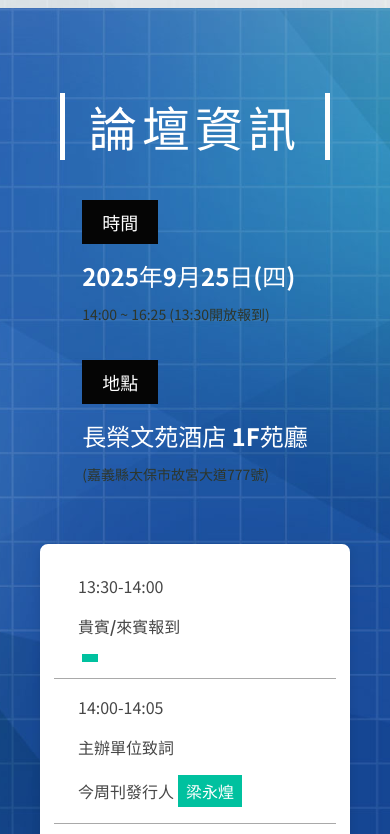
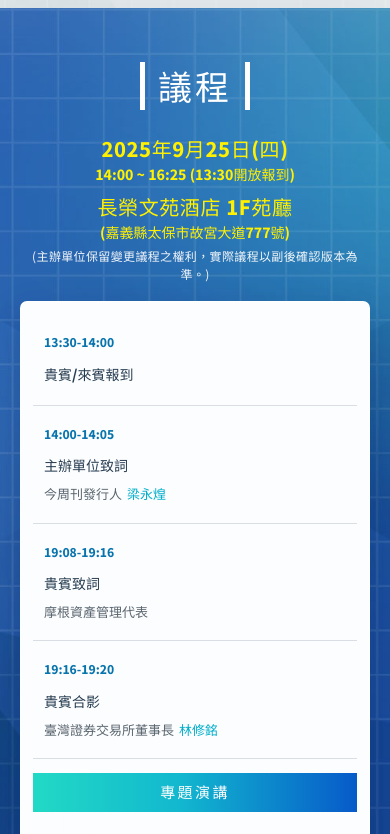
Before and after one commit to jackietsairock/NEWNERGYFOURM, a Vue app: page / in a window 390 px wide. Shown: the part 3000-3834 px from the top of the page. Built offline with nearby package versions, Linux system fonts and the light colour scheme.

Commit message:
更新議程標題為「議程」，新增專題演講和焦點對談區段，優化 agenda.vue 組件結構與樣式

```diff
--- a/src/assets/json/info.json
+++ b/src/assets/json/info.json
@@ -47,7 +47,7 @@
     {
       "cmsType": "agenda",
       "id": 1,
-      "title": "論壇資訊",
+      "title": "議程",
       "titleColor": "#000",
       "titleEn": "亮點議題",
       "titleEnColor": "#20776e",
@@ -103,6 +103,7 @@
         },
         {
           "time": "19:20-19:40",
+          "section": "專題演講",
           "topic": "【專題演講一】<br>川普經濟新局與2026總體趨勢",
           "speaker": [
             {
@@ -123,6 +124,7 @@
         },
         {
           "time": "20:00-20:40",
+          "section": "焦點對談",
           "topic": "【富足今周起Live】<br>投資AI時代的全球關鍵布局",
           "speaker": [
             {
--- a/src/components/agenda.vue
+++ b/src/components/agenda.vue
@@ -1,89 +1,340 @@
 <script setup>
   import Title from './Title.vue'
+  import agendaSideTitle from '../assets/image/T-3.png'
 
   defineProps({
-    infoData: Object
-  });
-
+    infoData: {
+      type: Object,
+      default: () => ({})
+    }
+  })
 </script>
 
 <template>
-    <div :class="['content_wrap',infoData.id===1 ? 'agenda1' : 'agenda2']">
+  <div class="content_wrap agenda_wrap">
+    <img class="agenda_vertical" :src="agendaSideTitle" alt="" aria-hidden="true" />
+
     <Title :infoData="infoData" />
-        <div class="agenda_box max-w-[1366px] pl-10 pr-10 pb-10 mx-auto">
-            <!--<p class="text-center text-white font-bold text-5xl sm:text-9xl" style="letter-spacing: 3px;">AGENDA</p>-->
-            <div class="event_info_box flex flex-col gap-4 my-10 w-fit mx-auto">
-                <div v-for="(item, idx) in infoData.event_info" :key="idx" class="event_info_item flex flex-col items-start gap-4 sm:items-center sm:flex-row sm:gap-8">
-                    <div class="event_info_label">
-                        <div class="label_box bg-[#050505] w-fit px-5 py-2">
-                            <p class="text-lg text-[#fff] font-bold sm:text-2xl">{{ item.label }}</p>
+
+    <div class="agenda_box">
+      <div v-if="infoData.event_info?.length" class="event_info_box">
+        <div
+          v-for="(item, idx) in infoData.event_info"
+          :key="`${item.label}-${idx}`"
+          class="event_info_item"
+        >
+          <p class="event_info_title" v-html="item.title"></p>
+          <p v-if="item.detail" class="event_info_detail" v-html="item.detail"></p>
         </div>
       </div>
-                    <div class="event_info_value flex flex-col gap-3 text-left mb-5 items-baseline sm:mb-0 sm:flex-row sm:gap-8">
-                        <p class="text-2xl text-[#fff] font-bold sm:text-4xl" v-html="item.title"></p>
-                        <p class="text-sm text-[#2e362b] sm:text-base">{{item.detail}}</p>
+
+      <p v-if="infoData.note" class="agenda_note">{{ infoData.note }}</p>
+
+      <div class="agenda_table" role="table" aria-label="論壇議程">
+        <div class="agenda_table_head" role="row">
+          <div role="columnheader">時間</div>
+          <div role="columnheader">議程</div>
         </div>
+
+        <template v-for="(item, idx) in infoData.agendaInfo" :key="`${item.time}-${idx}`">
+          <div v-if="item.section" class="agenda_section" role="row">
+            <div role="cell">{{ item.section }}</div>
           </div>
-            </div>
-            <div class="agenda_table flex flex-col bg-white p-3 rounded-lg">
-                <div v-for="(item ,idx) in infoData.agendaInfo" :key="idx" class="agenda_table_item flex flex-col lg:flex-row">
-                    <div class="time_box w-full lg:w-[14%]">
-                        <p class="text-md lg:text-xl" :style="{color: idx === 0 ? '#474747' : '#474747'}">{{item.time}}</p>
-                    </div>
-                    <div class="title_box w-full lg:w-[55%]">
-                        <p class="text-md font-bold lg:text-xl" :style="{color: idx === 0 ? '#474747' : '#474747'}" v-html="item.topic"></p>
-                    </div>
-                    <div class="speaker_area flex flex-col w-full gap-3 lg:w-[45%]">
-                        <div v-for="(item ,idx) in item.speaker" :key="idx" class="speaker_box flex flex-row text-md w-full items-center lg:text-xl">
-                            <p v-html="item.speakerTitle" class="" style="color: #474747"></p>
-                            <p :class="item.speakerName !== '' ? `block bg-[#00c19f] text-white whitespace-nowrap font-bold ml-1 py-1 px-2` : `hidden`" :style="{color: item.speakerName !== '講者' ? '#fff' : '#fff'}"> {{item.speakerName}}</p>
+
+          <div class="agenda_table_item" role="row">
+            <div class="time_box" role="cell">{{ item.time }}</div>
+
+            <div class="agenda_content" role="cell">
+              <div class="topic_box" v-html="item.topic"></div>
+
+              <div
+                v-if="item.speaker?.some((speaker) => speaker?.speakerTitle || speaker?.speakerName)"
+                class="speaker_area"
+              >
+                <div
+                  v-for="(speaker, speakerIdx) in item.speaker"
+                  :key="speakerIdx"
+                  v-show="speaker?.speakerTitle || speaker?.speakerName"
+                  class="speaker_box"
+                >
+                  <span v-if="speaker.speakerTitle" class="speaker_title" v-html="speaker.speakerTitle"></span>
+                  <strong v-if="speaker.speakerName" class="speaker_name">{{ speaker.speakerName }}</strong>
                 </div>
               </div>
             </div>
           </div>
-            <p class="agenda_note text-center text-sm text-[#2e362b] mt-4">{{ infoData.note }}</p>
+        </template>
+      </div>
     </div>
   </div>
 </template>
 
 <style scoped lang="scss">
-    .title_box p :deep(br){
-        margin-bottom: 1rem;
+  .agenda_wrap{
+    max-width: 1366px;
+    padding: 82px 110px 100px 190px;
+  }
+
+  .agenda_vertical{
+    position: absolute;
+    top: 245px;
+    left: 54px;
+    width: 105px;
+    height: auto;
+    pointer-events: none;
+    user-select: none;
+  }
+
+  .agenda_box{
+    width: 100%;
+    margin: 0 auto;
+  }
+
+  .event_info_box{
+    display: flex;
+    flex-direction: column;
+    align-items: center;
+    gap: 2px;
+    margin: 28px auto 4px;
+    text-align: center;
+  }
+
+  .event_info_item{
+    display: flex;
+    flex-wrap: wrap;
+    align-items: baseline;
+    justify-content: center;
+    gap: 9px;
+  }
+
+  .event_info_title,
+  .event_info_detail{
+    margin: 0;
+    color: #fff100;
+    font-weight: 800;
+    line-height: 1.45;
+  }
+
+  .event_info_title{
+    font-size: clamp(20px, 2.2vw, 30px);
+    letter-spacing: 0.03em;
+  }
+
+  .event_info_detail{
+    font-size: clamp(14px, 1.4vw, 18px);
+  }
+
+  .agenda_note{
+    margin: 5px 0 24px;
+    color: rgba(255, 255, 255, 0.94);
+    font-size: 13px;
+    letter-spacing: 0.03em;
+    text-align: center;
+  }
+
+  .agenda_note::before{
+    content: '(';
+  }
+
+  .agenda_note::after{
+    content: ')';
   }
 
   .agenda_table{
-        border: 2px solid #fff;
-        box-shadow: 0px 4px 10px rgba(0, 0, 0, 0.1);
+    overflow: hidden;
+    padding: 20px 28px 24px;
+    border: 1px solid rgba(255, 255, 255, 0.92);
+    border-radius: 7px;
+    background: rgba(255, 255, 255, 0.99);
+    box-shadow: 0 15px 34px rgba(0, 28, 74, 0.25);
+  }
+
+  .agenda_table_head,
+  .agenda_table_item{
+    display: grid;
+    grid-template-columns: 22% 78%;
+  }
+
+  .agenda_table_head{
+    min-height: 44px;
+    align-items: center;
+    border-bottom: 1px solid #bcc8d2;
+    color: #193c5f;
+    font-size: 15px;
+    font-weight: 800;
+    letter-spacing: 0.12em;
+  }
+
+  .agenda_table_head > div,
+  .agenda_table_item > div{
+    padding: 11px 18px;
+  }
+
+  .agenda_table_head > div:first-child,
+  .agenda_table_item > div:first-child{
+    border-right: 1px solid #e1e6ea;
+    text-align: center;
   }
 
   .agenda_table_item{
-        border-bottom: 1px solid #a9a9a9;
-    }
-
-    .agenda_table_item > div{
-        padding: 1.5rem 1.5rem;
+    min-height: 66px;
+    border-bottom: 1px solid #d8dee4;
+    color: #404a53;
   }
 
   .agenda_table_item:last-child{
-        border-bottom: 0px solid #a9a9a9;
+    border-bottom: 0;
   }
 
-    .agenda_note::before{
-        content: '*';
-        color: #b91c1c;
-        font-weight: 700;
-        margin-right: 0.25rem;
+  .time_box{
+    display: flex;
+    align-items: flex-start;
+    justify-content: center;
+    color: #566572;
+    font-size: 14px;
+    font-weight: 500;
+    line-height: 1.55;
   }
 
-
-    @media screen and (max-width: 1024px) {
-         .agenda_table_item > div{
-            padding: 0.5rem 1.5rem;
-            border-right: 0px solid #fff;
-        }
-        .agenda_table_item{
-            padding: 0.5rem 0;
+  .agenda_content{
+    display: flex;
+    flex-direction: column;
+    justify-content: center;
+    gap: 7px;
   }
 
+  .topic_box{
+    color: #263c50;
+    font-size: 15px;
+    font-weight: 750;
+    line-height: 1.55;
+  }
+
+  .topic_box :deep(br){
+    display: block;
+    content: '';
+    margin-top: 3px;
+  }
+
+  .speaker_area{
+    display: flex;
+    flex-direction: column;
+    gap: 5px;
+  }
+
+  .speaker_box{
+    display: flex;
+    flex-wrap: wrap;
+    align-items: center;
+    gap: 5px;
+    font-size: 13px;
+    line-height: 1.5;
+  }
+
+  .speaker_title{
+    color: #59656f;
+  }
+
+  .speaker_name{
+    color: #00aeca;
+    font-weight: 800;
+  }
+
+  .agenda_section{
+    margin-top: 14px;
+    background: linear-gradient(90deg, #22d9c5 0%, #12b8cf 45%, #075ac9 100%);
+    color: #fff;
+    font-size: 15px;
+    font-weight: 800;
+    letter-spacing: 0.16em;
+    text-align: center;
+  }
+
+  .agenda_section > div{
+    padding: 8px 16px;
+  }
+
+  @media screen and (max-width: 1024px){
+    .agenda_wrap{
+      padding: 72px 38px 80px;
+    }
+
+    .agenda_vertical{
+      display: none;
+    }
+  }
+
+  @media screen and (max-width: 720px){
+    .agenda_wrap{
+      padding: 54px 20px 64px;
+    }
+
+    .agenda_wrap :deep(.title){
+      padding: 0 0.38em;
+      font-size: 34px;
+      letter-spacing: 3px;
+    }
+
+    .event_info_box{
+      gap: 8px;
+      margin-top: 24px;
+    }
+
+    .event_info_item{
+      flex-direction: column;
+      align-items: center;
+      gap: 1px;
+    }
+
+    .agenda_note{
+      margin-bottom: 18px;
+      font-size: 12px;
+    }
+
+    .agenda_table{
+      padding: 12px 12px 16px;
+    }
+
+    .agenda_table_head,
+    .agenda_table_item{
+      grid-template-columns: 92px 1fr;
+    }
+
+    .agenda_table_head > div,
+    .agenda_table_item > div{
+      padding: 10px 11px;
+    }
+
+    .time_box{
+      justify-content: flex-start;
+      font-size: 12px;
+      text-align: left !important;
+    }
+
+    .topic_box{
+      font-size: 14px;
+    }
+  }
+
+  @media screen and (max-width: 420px){
+    .agenda_table_head{
+      display: none;
+    }
+
+    .agenda_table_item{
+      grid-template-columns: 1fr;
+      padding: 9px 0;
+    }
+
+    .agenda_table_item > div:first-child{
+      justify-content: flex-start;
+      border-right: 0;
+      color: #0874ad;
+      font-weight: 800;
+    }
+
+    .agenda_content{
+      padding-top: 2px !important;
+    }
   }
 </style>
```
Lines whose indentation alone changed are shown as unchanged.
